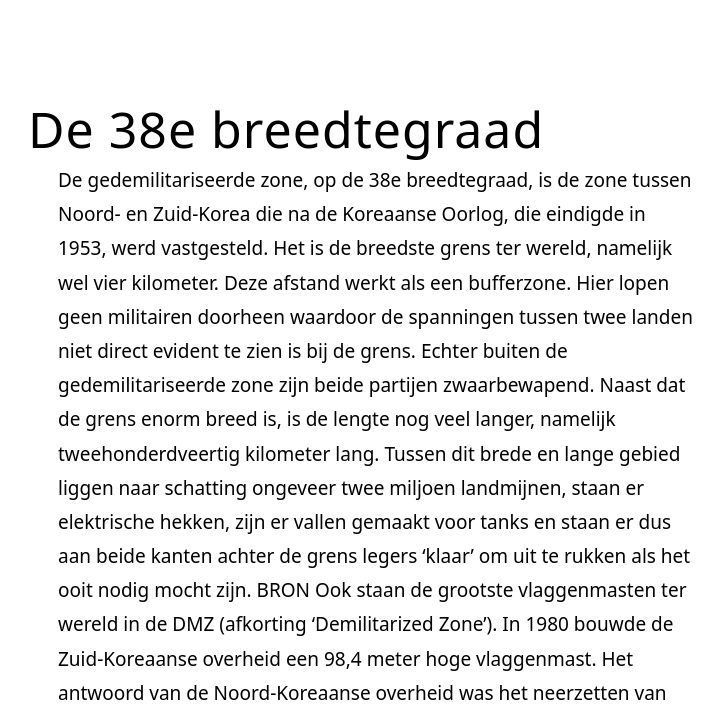
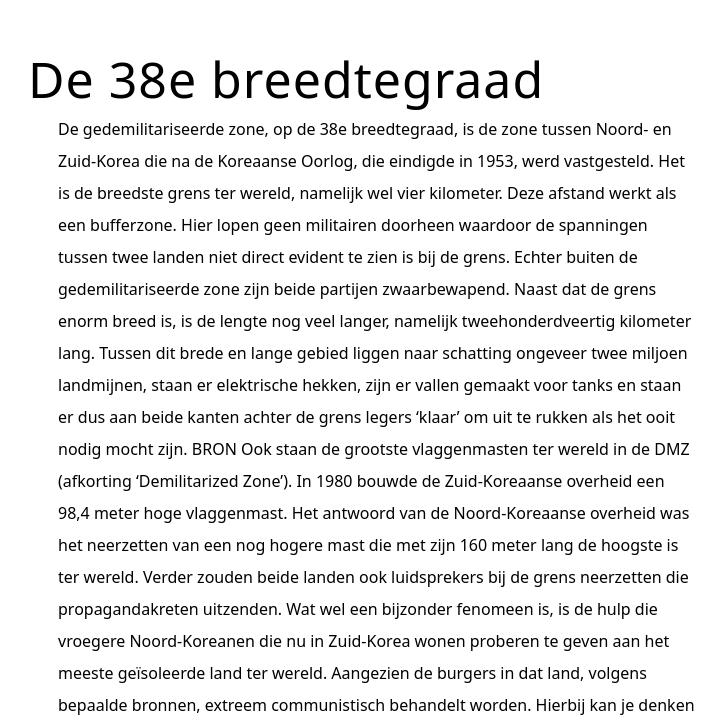
Before and after one commit to kabk/govt-theses-16-marloes-van-den-berg, a plain HTML site: page index.html in a window 1280 px wide. Shown: the part 105-822 px from the top of the page, without its empty margins (262-987 px from the left). Drawn offline with Linux system fonts and the light colour scheme.

Commit message:
aanpassing

```diff
--- a/css/style.css
+++ b/css/style.css
@@ -7,16 +7,16 @@ header {
     font-size: 50px;
 	margin-left: 290px;
 	font-family: 'Noto Sans', sans-serif;
-	margin-top: 200px;
+	margin-top: 150px;
 	letter-spacing: 1px;
-	font-weight: 100;
+	font-weight: 80;
 }
 
 p {
-	font-size: 19px;
+	font-size: 16px;
 	font-family: 'Noto Sans', sans-serif;
     margin: 0px auto;
 	width: 50%;
-	line-height: 1.8;
-	margin-bottom: 25px;
+	line-height: 2.0;
+	margin-bottom: 50px;
 }
```
